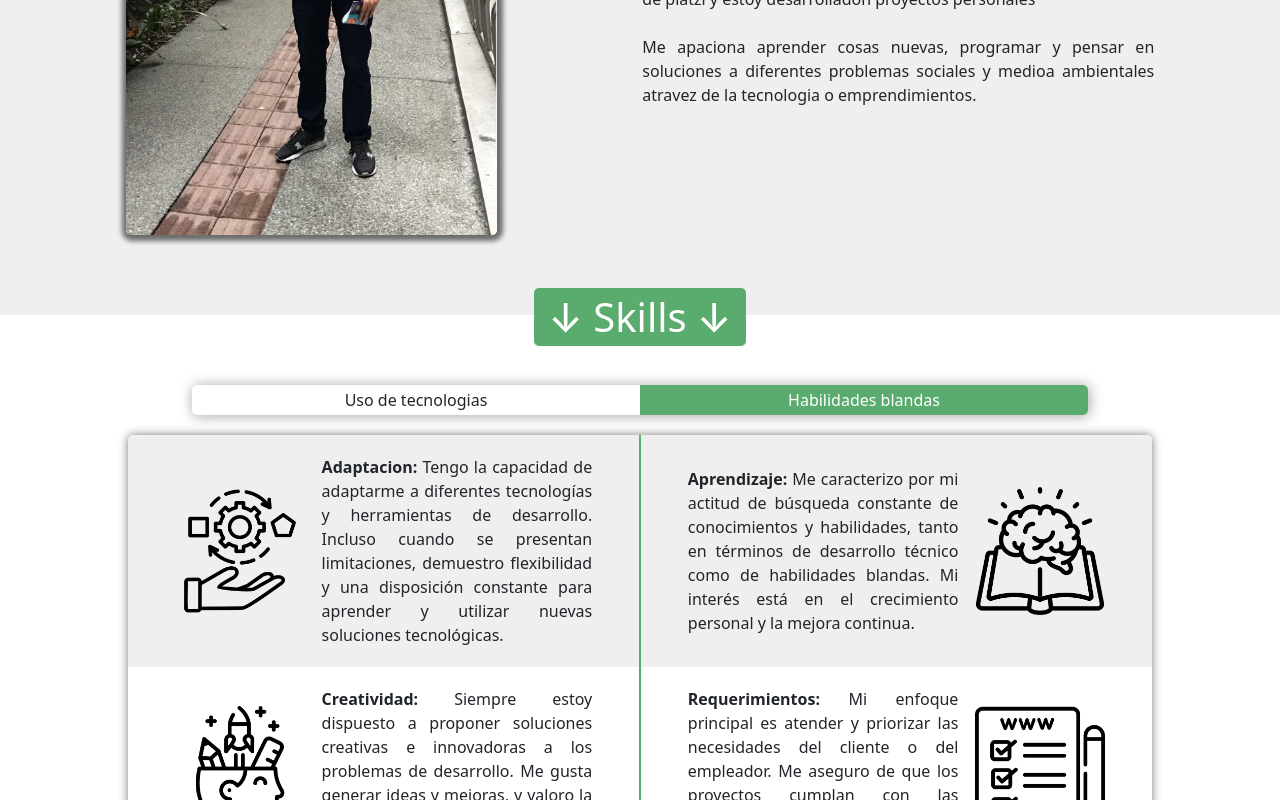
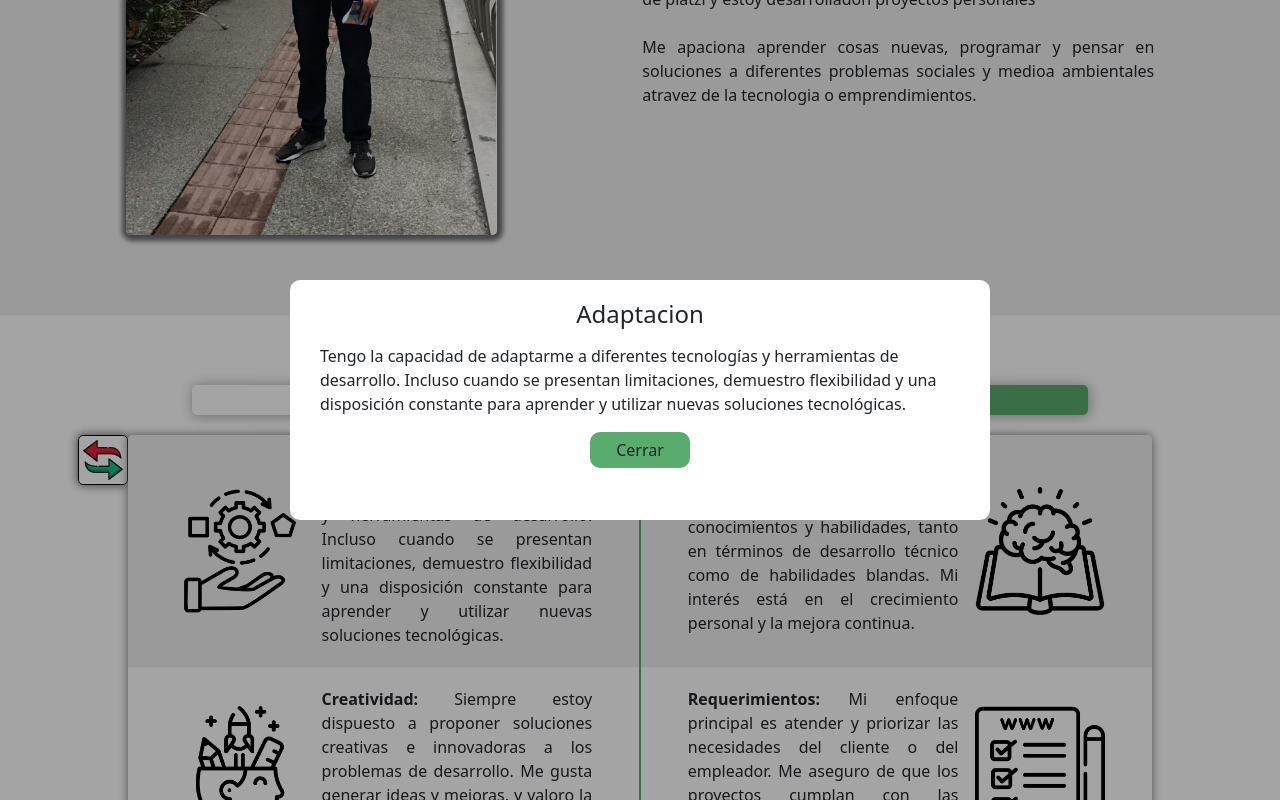
Before and after one commit to santiago2208/Portafolio, a React (Vite) app: page / in a window 1280 px wide. Both pictures are taken after a click on the element "Habilidades blandas". Shown: the part 464-1264 px from the top of the page. Built offline with nearby package versions, Linux system fonts and the light colour scheme.

Commit message:
se crea maquetacion del modal habilidades blandas

```diff
--- a/src/components/Home/componentes/Habilidades.jsx
+++ b/src/components/Home/componentes/Habilidades.jsx
@@ -137,11 +137,28 @@ function Habilidades() {
 
 
         </div>
+
       </section>
     )}
 
 
-
+      <section className='Modal'>
+        <div className='Modal__body'>
+          <div className='Modal__header'>
+            <h4 className='Modal__title'>Adaptacion</h4>
+          </div>
+          <div className='Modal__Main'>
+            <p>
+            Tengo la capacidad de adaptarme a diferentes tecnologías y herramientas de desarrollo. Incluso cuando se presentan limitaciones, demuestro flexibilidad y una disposición constante para aprender y utilizar nuevas soluciones tecnológicas.
+            </p>
+          </div>
+          <div className='Modal__Fotter'>
+            <div className='btnVerde'>
+              Cerrar
+            </div>
+          </div>
+        </div>
+      </section>
     </section>
   )
 }
--- a/src/components/Home/home.css
+++ b/src/components/Home/home.css
@@ -348,6 +348,12 @@
   margin: 0 30px;
   margin-top: 30px;
   min-width: 150px;
+  cursor: pointer;
+}
+
+.habBlanTargeta:hover{
+  position:relative;
+  bottom: 5px;
 }
 
 .habBlanTargeta__title{
@@ -361,3 +367,58 @@
   margin: 0 auto;
   display: block;
 }
+
+.Modal{
+  position: fixed;
+  top: 0;
+  left: 0;
+  background-color: #0000005b;
+  width: 100vw;
+  height: 100vh;
+  z-index: 3;
+  display: flex;
+  justify-content: center;
+  align-items: center;
+}
+
+.Modal__body{
+  min-width: 50vw;
+  min-height: 30vh;
+  max-width: 700px;
+  background-color: #ffff;
+  border-radius: 10px;
+  padding: 20px 30px;
+}
+
+.Modal__header{
+
+}
+
+.Modal__title{
+  text-align: center;
+  margin-bottom: 15px;
+}
+
+
+.Modal__Main{
+
+}
+
+.Modal__Fotter{
+  display: flex;
+  justify-content: center;
+}
+
+.btnVerde{
+  text-align: center;
+  background-color: #59AB6E;
+  border-radius: 10px;
+  padding: 5px 10px;
+  min-width: 100px;
+  cursor: pointer;
+  border: solid 1px #00000000;
+}
+
+.btnVerde:hover{
+  border: solid 1px black;
+}
```
